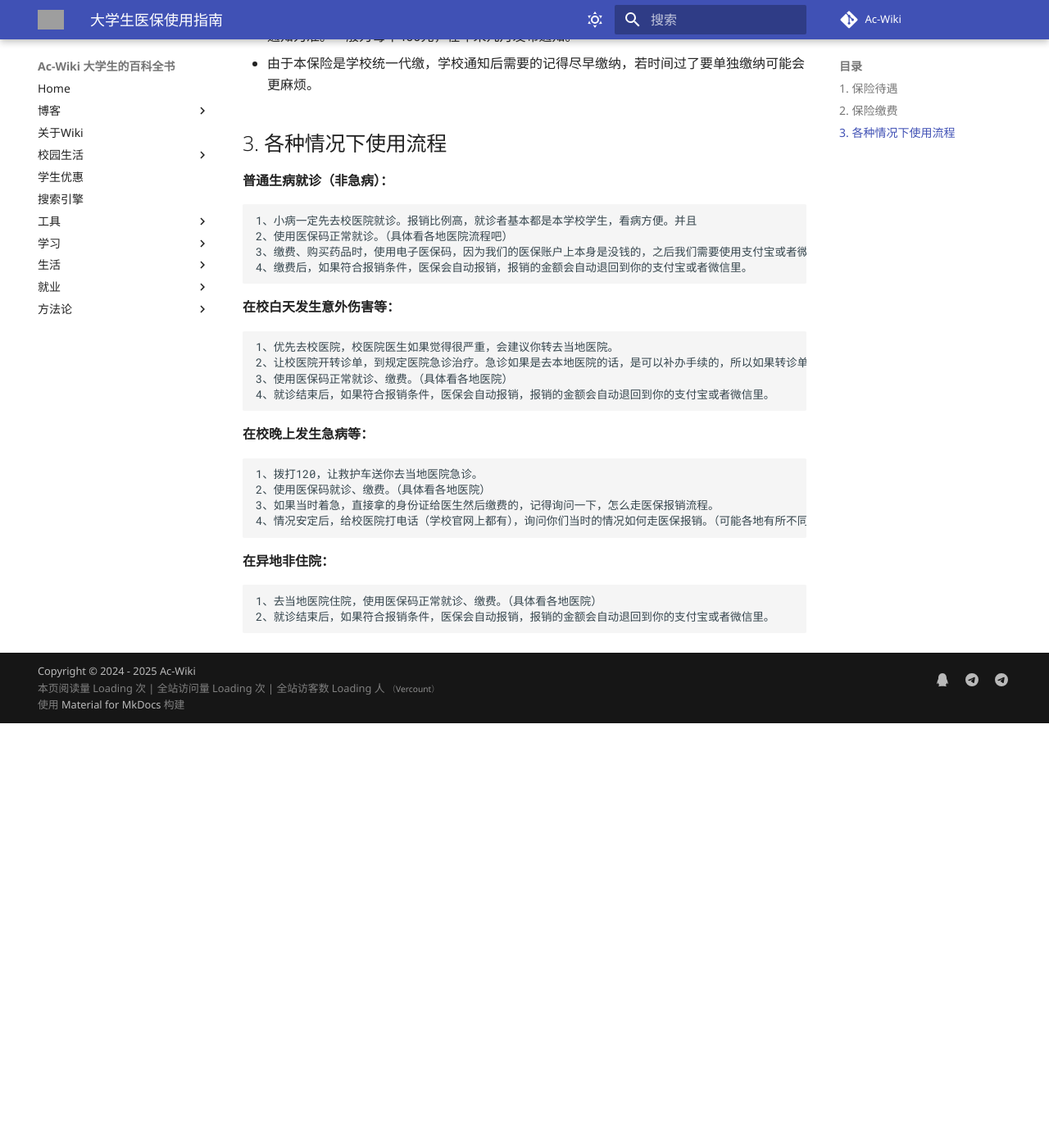
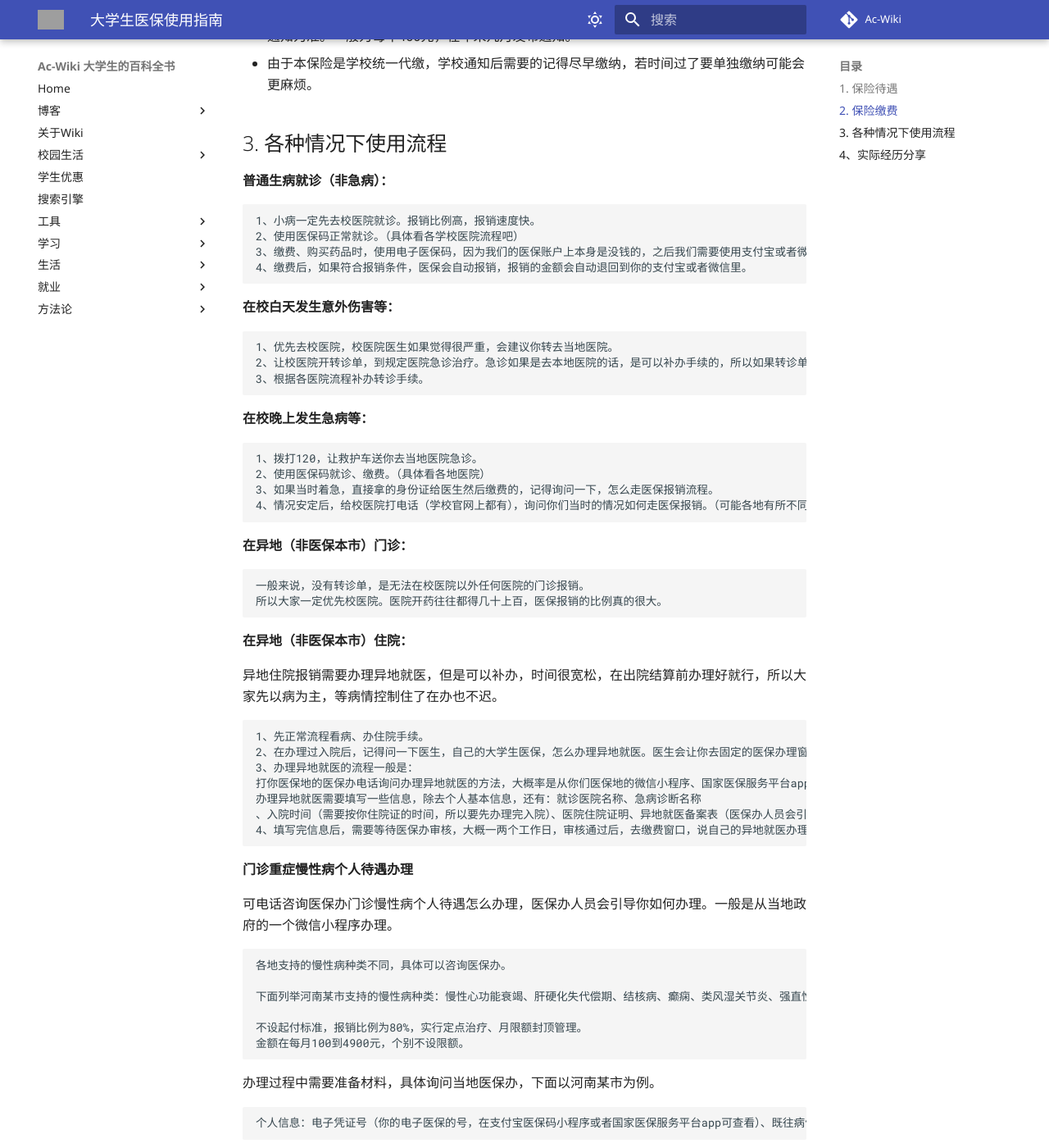
Before and after one commit to ztm0929/Ac-Wiki, an MkDocs documentation site: the page built from docs/09-Campus-Life/11-Medical-Insurance.md, in a window 1280 px wide and 1400 px high, scrolled down 689 px. Shown: the whole window at 82% size. Built offline with MkDocs 1.6.1 and Material for MkDocs 9.7.7, drawn with Linux system fonts in a browser that asks for light colours; comment, search, counter and statistics services are not loaded; before the commit the page ends 1571 px from its top, so only the background shows below that; some of the changed text lies outside the part shown; grey boxes are pictures that could not be loaded.

Commit message:
Update 11-Medical-Insurance.md

```diff
--- a/docs/09-Campus-Life/11-Medical-Insurance.md
+++ b/docs/09-Campus-Life/11-Medical-Insurance.md
@@ -28,23 +28,72 @@
 ## 3. 各种情况下使用流程
 **普通生病就诊（非急病）：**
 
-    1、小病一定先去校医院就诊。报销比例高，就诊者基本都是本学校学生，看病方便。并且
-    2、使用医保码正常就诊。（具体看各地医院流程吧）
+    1、小病一定先去校医院就诊。报销比例高，报销速度快。
+    2、使用医保码正常就诊。（具体看各学校医院流程吧）
     3、缴费、购买药品时，使用电子医保码，因为我们的医保账户上本身是没钱的，之后我们需要使用支付宝或者微信再缴费。相当于让医保记录了你花费了多少钱，没有使用医保直接自费是无法报销的。(校医院还好，其他医院里有些医生你不主动说他甚至不会动问你，你可能就糊里糊涂的自费了，所以一定要主动问清楚。)
     4、缴费后，如果符合报销条件，医保会自动报销，报销的金额会自动退回到你的支付宝或者微信里。
 **在校白天发生意外伤害等：**
 
     1、优先去校医院，校医院医生如果觉得很严重，会建议你转去当地医院。
-    2、让校医院开转诊单，到规定医院急诊治疗。急诊如果是去本地医院的话，是可以补办手续的，所以如果转诊单子一时开不出来，可以先去医院急诊治病，然后询问医护人员这方面流程怎么走。（情况实在紧急可以直接去大医院急诊，不过有可能无法按最高报销比例报销。不过人要紧嘛）
-    3、使用医保码正常就诊、缴费。（具体看各地医院）
-    4、就诊结束后，如果符合报销条件，医保会自动报销，报销的金额会自动退回到你的支付宝或者微信里。
+    2、让校医院开转诊单，到规定医院急诊治疗。急诊如果是去本地医院的话，是可以补办手续的，所以如果转诊单子一时开不出来，可以先去医院急诊治病，然后询问医护人员这方面流程怎么走。（情况实在紧急可以直接去大医院急诊,治疗完成了询问医生大学生医保报销的补办流程,人要紧嘛）
+    3、根据各医院流程补办转诊手续。
+
 **在校晚上发生急病等：**
 
     1、拨打120，让救护车送你去当地医院急诊。
     2、使用医保码就诊、缴费。（具体看各地医院）
     3、如果当时着急，直接拿的身份证给医生然后缴费的，记得询问一下，怎么走医保报销流程。
     4、情况安定后，给校医院打电话（学校官网上都有），询问你们当时的情况如何走医保报销。（可能各地有所不同）
-**在异地非住院：**
 
-    1、去当地医院住院，使用医保码正常就诊、缴费。（具体看各地医院）
-    2、就诊结束后，如果符合报销条件，医保会自动报销，报销的金额会自动退回到你的支付宝或者微信里。
+**在异地（非医保本市）门诊：**
+
+    一般来说，没有转诊单，是无法在校医院以外任何医院的门诊报销。
+    所以大家一定优先校医院。医院开药往往都得几十上百，医保报销的比例真的很大。
+
+**在异地（非医保本市）住院：**
+
+异地住院报销需要办理异地就医，但是可以补办，时间很宽松，在出院结算前办理好就行，所以大家先以病为主，等病情控制住了在办也不迟。
+
+    1、先正常流程看病、办住院手续。
+    2、在办理过入院后，记得问一下医生，自己的大学生医保，怎么办理异地就医。医生会让你去固定的医保办理窗口询问。
+    3、办理异地就医的流程一般是：
+    打你医保地的医保办电话询问办理异地就医的方法，大概率是从你们医保地的微信小程序、国家医保服务平台app上办理。
+    办理异地就医需要填写一些信息，除去个人基本信息，还有：就诊医院名称、急病诊断名称
+    、入院时间（需要按你住院证的时间，所以要先办理完入院）、医院住院证明、异地就医备案表（医保办人员会引导你怎么填,可能让你交一个住院证就行）、外伤无第三方责任承诺书（医保办人员会引导你怎么填,可能让你交一个住院证就行）、个人承诺书（医保办人员会引导你怎么填,可能让你交一个住院证就行）
+    4、填写完信息后，需要等待医保办审核，大概一两个工作日，审核通过后，去缴费窗口，说自己的异地就医办理完了，工作人员会把你的信息更改，在出院结算时，报销的部分就原路返回你的账户了。
+
+**门诊重症慢性病个人待遇办理**
+
+可电话咨询医保办门诊慢性病个人待遇怎么办理，医保办人员会引导你如何办理。一般是从当地政府的一个微信小程序办理。
+
+    各地支持的慢性病种类不同，具体可以咨询医保办。
+
+    下面列举河南某市支持的慢性病种类：慢性心功能衰竭、肝硬化失代偿期、结核病、癫痫、类风湿关节炎、强直性脊柱炎、系统性红斑狼疮、有并发症的糖尿病、有并发症的糖尿病、急性脑血管病后遗症、恶性肿瘤（五年）、慢性肾功能衰竭（非透析）、肺心病、慢性阻塞性肺气肿、肾移植抗排异治疗、骨髓移植抗排异治疗、心移植抗排异治疗、肝移植抗排异治疗、肺移植抗排异治疗、肝肾移植抗排异治疗、冠状动脉支架植入术后治疗、风湿性心脏病、慢性萎缩性胃炎、慢性病毒性肝炎、二期及以上高血压、帕金森氏症、冠心病（非隐匿性）、肾病综合征、重症肌无力、甲状腺机能减退症、肝豆状核变性、肺间质纤维化、干燥综合征、骨髓异常增生综合症、骨髓异常增生综合症、心脏瓣膜置换和冠状动脉搭桥手术后、精神分裂症、分裂情感性障碍、持久的妄想性障碍（偏执型精神病）、双相（情感）障碍、癫痫所致精神障碍、精神发育迟滞伴发精神障碍。
+
+    不设起付标准，报销比例为80%，实行定点治疗、月限额封顶管理。
+    金额在每月100到4900元，个别不设限额。
+办理过程中需要准备材料，具体询问当地医保办，下面以河南某市为例。
+
+    个人信息：电子凭证号（你的电子医保的号，在支付宝医保码小程序或者国家医保服务平台app可查看）、既往病例材料：选择享受待遇医院（之后只能在该医院享受门诊重症慢性病报销待遇，也就是之后你买药去这里最划算，只有参保地医院供你选择）、病案号（就是你曾经治疗该疾病的病例上第一页写的一个编号），以及你的各种材料的照片。
+等待几个工作日便可得到结果，如果没通过，说明你提交的照片内容不是重点，你要在捡着重要的提交一遍试试。
+
+## 4、实际经历分享
+**笔者自己**
+> 笔者于大二上学期期末周发现背部长有一个小肿块，直接去了市里医院皮肤科门诊，医生认为是皮脂腺感染，开了点消炎药花了100多。
+>
+>由于没有转诊单，医保无法报销。
+
+>笔者之后确诊淋巴瘤，直接去了省里的医院办理住院。先是询问参保地医保办，又咨询校医保办，得知由于笔者住院的医院不在参保地，办理的异地就医会降低一部分，大约报销40%（医保范围内）。
+>校医保办老师咨询了市医保办，上一年即使是在非参保地住院，依旧可以享受更高的报销比例，大约60%，但今年改了，只有40%。
+>
+>所以有时候感觉很尴尬的一点是，你在省里非省会城市上学，当你真的患某些重大疾病时，报销比例却无法达到最高。（如果让校医院转诊的话，可能能享受更高的，但笔者是假期里住院的，无法去校医院。）
+
+>笔者咨询了参保地医保办，根据曾经的病例等等、申请了门诊重症慢性病个人待遇。医保办工作人员、尤其是校医保办老师十分尽责，但因为整个体系部门很复杂，有时候他们要自己去问不同部门的人才能给你正确答复。
+>
+>遇到困难可以多打市医保办、校医保办电话，不要怕麻烦，国家的政策福利大家能多享受最好。
+
+**笔者室友**
+>某夜凌晨四点突然疼醒，腹部剧痛。我陪着打了车，让宿管开了下门。门岗大爷要假条，我给他展示了给导员报备了，又说这点导员也没醒没法批假条。大爷有点犹豫、难办的样子（无可厚非，毕竟是上面要求的，这种情况不用生气），我说这样吧，我把我们信息都登记一下吧，你也有个底，拉扯一会就给开了（说明很多时候要厚脸皮一点，不要太死脑筋）。
+>室友是肾结石，急诊没法处理，只能打一针止痛。等熬到了天明，疼痛就下去了，医生开了点药、嘱咐让多喝水、多跑跑跳跳，可能哪次小便就带出来了。
+>
+>当时由于不懂医保流程，花费都是自费的。但其实急诊是可以报销的，如果当时打校医院咨询一下，应该是可以给开转诊单之类，补办流程报销的。但急诊后，在天明后去挂的门诊号，以及门诊开的药是无法报销的。
```
